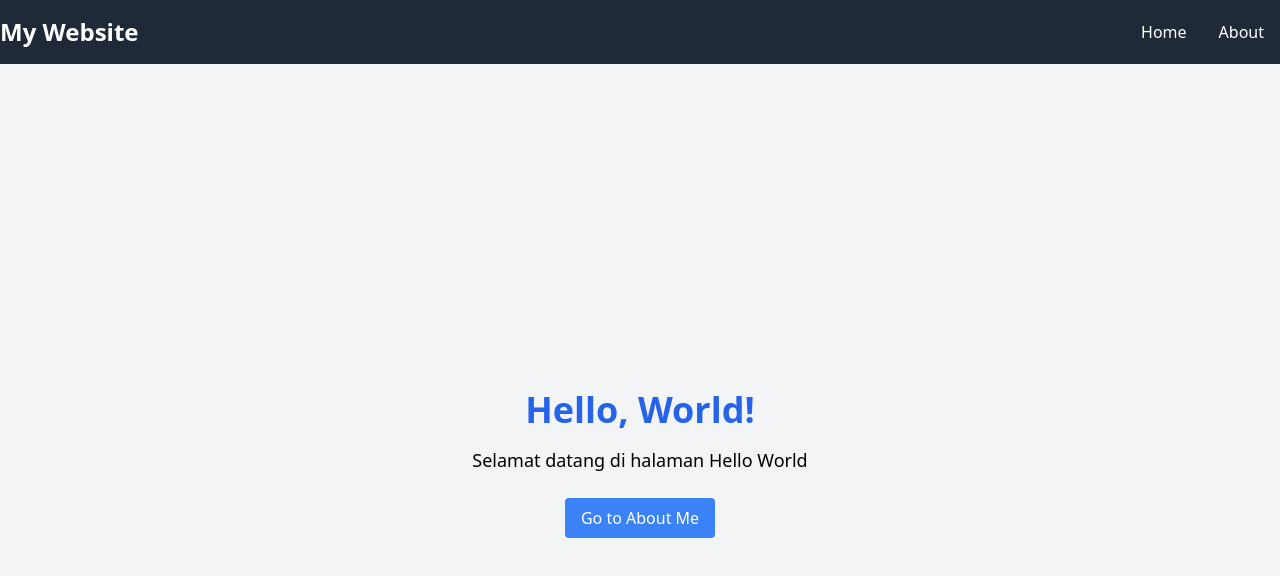
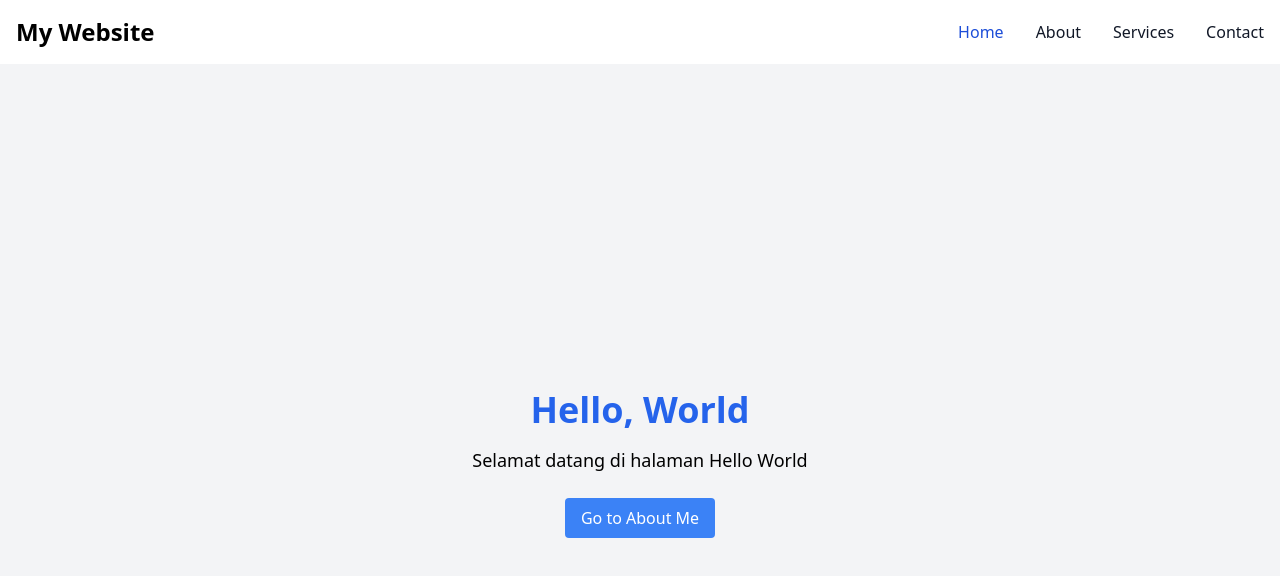
Before and after one commit to RifkiAlamasyah/fe-mexv, a React (Vite) app: page / in a window 1280 px wide. Shown: the top 576 px of the page. Built offline with nearby package versions, Linux system fonts and the light colour scheme.

Commit message:
slicing navbar

```diff
--- a/src/components/Template.jsx
+++ b/src/components/Template.jsx
@@ -1,11 +1,12 @@
 // components/Layout.js
 import React from 'react';
+import Header from './molecules/Header';
 import Navbar from './molecules/Navbar';
 
 const Template = ({ children }) => {
     return (
         <div>
-            <Navbar />
+            <Navbar/>
             <main>{children}</main>
         </div>
     );
--- /dev/null
+++ b/src/components/molecules/Header.jsx
@@ -0,0 +1,12 @@
+import React from "react";
+
+function Header(){
+
+    return (
+    <nav className="flex justify-between items-center h-16 bg-gray-800 fixed w-full">
+            <h1 className="text-2xl font-thin text-center m-auto text-white">You Are What You Wear</h1>
+    </nav>
+    )
+}
+
+export default Header;
--- a/src/components/molecules/Navbar.jsx
+++ b/src/components/molecules/Navbar.jsx
@@ -1,18 +1,93 @@
-import React from "react";
+import React, { useState } from "react";
 
-function Navbar(){
+const Navbar = () => {
+    const [isOpen, setIsOpen] = useState(false); // State untuk toggle menu
+
+    const toggleMenu = () => {
+        setIsOpen(!isOpen);
+    };
 
     return (
-    <nav className="flex justify-between items-center h-16 bg-gray-800">
-        <div className="flex items-center">
-            <h1 className="text-2xl font-bold text-white">My Website</h1>
-        </div>
-        <div className="flex items-center">
-            <a href="/" className="px-4 py-2 text-white hover:text-gray-400 transition">Home</a>
-            <a href="/about" className="px-4 py-2 text-white hover:text-gray-400 transition">About</a>
-        </div>
-    </nav>
-    )
-}
+        <nav className="bg-white border-gray-200 dark:bg-gray-800 dark:border-gray-700">
+            <div className="max-w-screen-xl flex flex-wrap items-center justify-between mx-auto p-4">
+                <a href="/" className="flex items-center">
+                    <span className="self-center text-2xl font-semibold whitespace-nowrap dark:text-white">
+                        My Website
+                    </span>
+                </a>
+                {/* Hamburger Button */}
+                <button
+                    onClick={toggleMenu}
+                    className="inline-flex items-center p-2 w-10 h-10 justify-center text-gray-500 rounded-lg md:hidden hover:bg-gray-100 focus:outline-none focus:ring-2 focus:ring-gray-200 dark:text-gray-400 dark:hover:bg-gray-700 dark:focus:ring-gray-600"
+                    aria-controls="mobile-menu"
+                    aria-expanded={isOpen}
+                >
+                    <span className="sr-only">Open main menu</span>
+                    <svg
+                        className="w-5 h-5"
+                        xmlns="http://www.w3.org/2000/svg"
+                        fill="none"
+                        viewBox="0 0 24 24"
+                        stroke="currentColor"
+                        strokeWidth={2}
+                    >
+                        <path
+                            strokeLinecap="round"
+                            strokeLinejoin="round"
+                            d={
+                                isOpen
+                                    ? "M6 18L18 6M6 6l12 12" // Icon "X" saat menu terbuka
+                                    : "M4 6h16M4 12h16M4 18h16" // Icon hamburger saat menu tertutup
+                            }
+                        />
+                    </svg>
+                </button>
+                {/* Menu Items */}
+                <div
+                    className={`${
+                        isOpen ? "block" : "hidden"
+                    } w-full md:block md:w-auto`}
+                    id="mobile-menu"
+                >
+                    <ul className="font-medium flex flex-col p-4 md:p-0 mt-4 border border-gray-100 rounded-lg bg-gray-50 md:flex-row md:space-x-8 md:mt-0 md:border-0 md:bg-white dark:bg-gray-800 md:dark:bg-gray-900 dark:border-gray-700">
+                        <li>
+                            <a
+                                href="/"
+                                className="block py-2 pl-3 pr-4 text-white bg-blue-700 rounded md:bg-transparent md:text-blue-700 md:p-0 md:dark:text-blue-500"
+                                aria-current="page"
+                            >
+                                Home
+                            </a>
+                        </li>
+                        <li>
+                            <a
+                                href="/about"
+                                className="block py-2 pl-3 pr-4 text-gray-900 rounded hover:bg-gray-100 md:hover:bg-transparent md:border-0 md:hover:text-blue-700 md:p-0 dark:text-white md:dark:hover:text-blue-500 dark:hover:bg-gray-700 dark:hover:text-white md:dark:hover:bg-transparent"
+                            >
+                                About
+                            </a>
+                        </li>
+                        <li>
+                            <a
+                                href="/services"
+                                className="block py-2 pl-3 pr-4 text-gray-900 rounded hover:bg-gray-100 md:hover:bg-transparent md:border-0 md:hover:text-blue-700 md:p-0 dark:text-white md:dark:hover:text-blue-500 dark:hover:bg-gray-700 dark:hover:text-white md:dark:hover:bg-transparent"
+                            >
+                                Services
+                            </a>
+                        </li>
+                        <li>
+                            <a
+                                href="/contact"
+                                className="block py-2 pl-3 pr-4 text-gray-900 rounded hover:bg-gray-100 md:hover:bg-transparent md:border-0 md:hover:text-blue-700 md:p-0 dark:text-white md:dark:hover:text-blue-500 dark:hover:bg-gray-700 dark:hover:text-white md:dark:hover:bg-transparent"
+                            >
+                                Contact
+                            </a>
+                        </li>
+                    </ul>
+                </div>
+            </div>
+        </nav>
+    );
+};
 
 export default Navbar;
--- a/src/pages/HelloWorld.jsx
+++ b/src/pages/HelloWorld.jsx
@@ -9,10 +9,10 @@ const HelloWorld = () => {
   return (
     <Template>
     <div className="flex flex-col items-center justify-center h-screen bg-gray-100">
-      <h1 className="text-4xl font-bold mb-4 text-blue-600">Hello, World!</h1>
+      <h1 className="text-4xl font-bold mb-4 text-blue-600">Hello, World</h1>
       <p className="text-lg mb-6">Selamat datang di halaman Hello World</p>
       <Link
-        to={`/about-me/${paramValue}`}
+        to={`/about/${paramValue}`}
         className="px-4 py-2 bg-blue-500 text-white rounded hover:bg-blue-600 transition"
       >
         Go to About Me
--- a/src/router.jsx
+++ b/src/router.jsx
@@ -8,7 +8,7 @@ const AppRoutes = () => {
   return (
     <Routes>
       <Route path="/" element={<Home />} />
-      <Route path="/about" element={<About />} />
+      <Route path="/about/:name" element={<About />} />
     </Routes>
   );
 };
```
